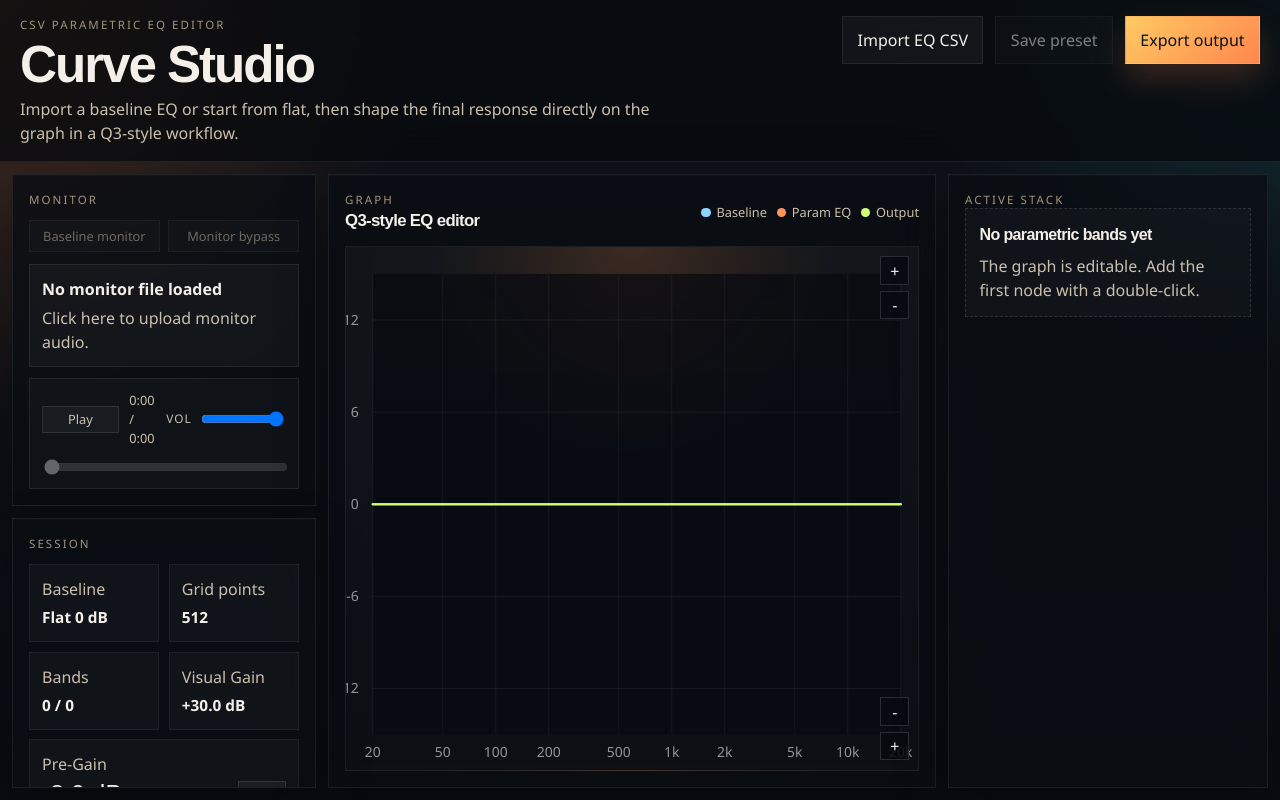
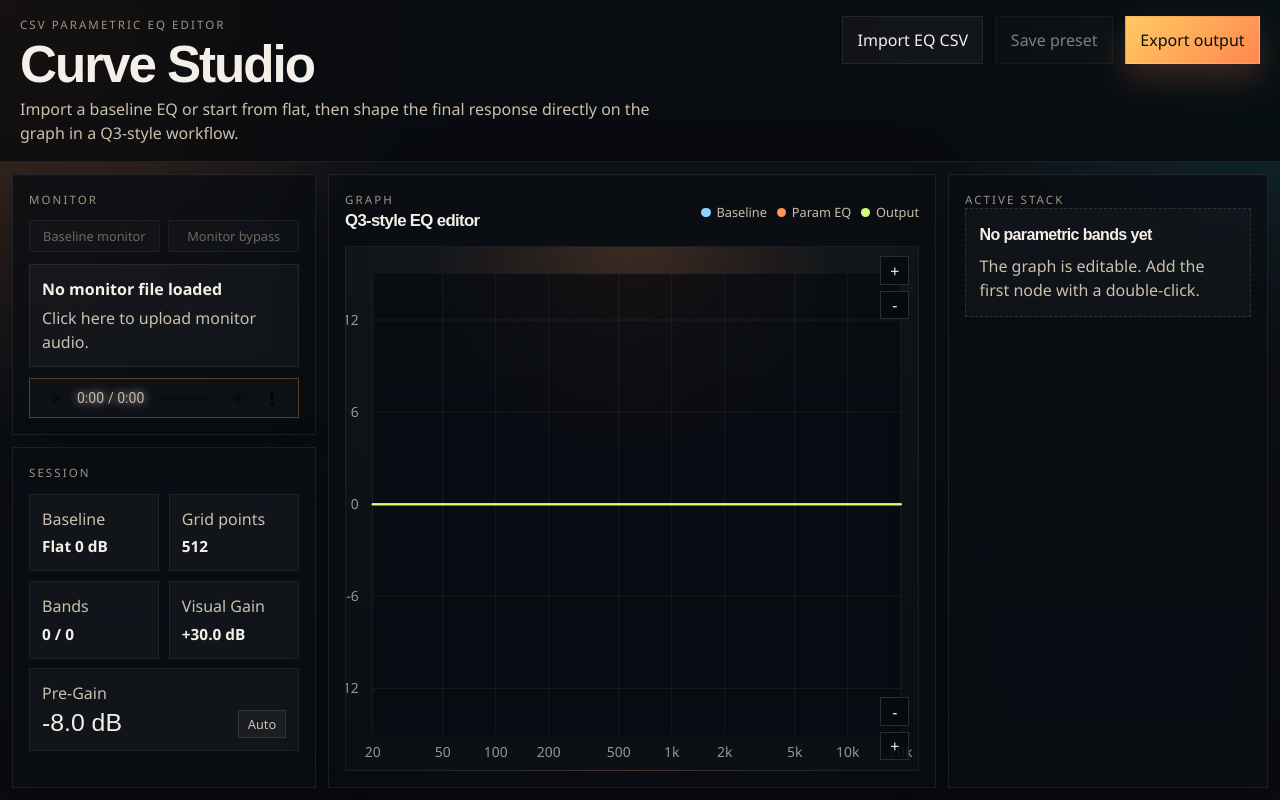
Before and after one commit to ARPO35/csv-equalizer, a React (Vite) app: page / in a window 1280 px wide. Built offline with nearby package versions, Linux system fonts and the light colour scheme.

Commit message:
feat(monitor): revert to native controls with flat amber skin

```diff
--- a/src/App.css
+++ b/src/App.css
@@ -282,61 +282,36 @@
   background: rgba(255, 205, 98, 0.08);
 }
 
-.monitor-player-shell {
-  display: grid;
-  gap: 0.55rem;
-  padding: 0.7rem 0.75rem;
-  border: 1px solid rgba(255, 255, 255, 0.08);
-  background: rgba(255, 255, 255, 0.025);
+.monitor-player {
+  width: 100%;
+  height: 2.5rem;
+  border: 1px solid rgba(255, 162, 77, 0.35);
+  border-radius: 0;
+  background: rgba(15, 18, 24, 0.96);
+  accent-color: #ffb356;
+  filter: saturate(0.92) brightness(0.95);
 }
 
-.monitor-player-header {
-  display: grid;
-  grid-template-columns: auto minmax(0, 1fr) auto;
-  align-items: center;
-  gap: 0.65rem;
+.monitor-player::-webkit-media-controls-enclosure {
+  border-radius: 0;
+  border: none;
+  background: linear-gradient(180deg, rgba(23, 28, 36, 0.98), rgba(14, 18, 24, 0.98));
 }
 
-.monitor-play-toggle {
-  min-width: 4.8rem;
+.monitor-player::-webkit-media-controls-panel {
+  border-radius: 0;
+  background: transparent;
 }
 
-.monitor-time-readout {
-  justify-self: center;
-  color: var(--muted-strong);
-  font-size: 0.8rem;
-  font-variant-numeric: tabular-nums;
+.monitor-player::-webkit-media-controls-play-button,
+.monitor-player::-webkit-media-controls-mute-button,
+.monitor-player::-webkit-media-controls-fullscreen-button {
+  filter: saturate(1.25) hue-rotate(-8deg) brightness(1.04);
 }
 
-.monitor-volume-control {
-  display: inline-flex;
-  align-items: center;
-  gap: 0.45rem;
-  color: var(--muted-strong);
-  font-size: 0.74rem;
-  text-transform: uppercase;
-  letter-spacing: 0.08em;
-}
-
-.monitor-volume-control input {
-  width: 5.2rem;
-}
-
-.monitor-seek {
-  width: 100%;
-}
-
-.monitor-seek:disabled {
-  opacity: 0.45;
-  cursor: not-allowed;
-}
-
-.monitor-player {
-  position: absolute;
-  width: 1px;
-  height: 1px;
-  opacity: 0;
-  pointer-events: none;
+.monitor-player::-webkit-media-controls-current-time-display,
+.monitor-player::-webkit-media-controls-time-remaining-display {
+  color: #f3dec0;
 }
 
 .stage {
@@ -831,17 +806,4 @@
   .band-popover.is-right {
     transform: translate(-50%, 1rem);
   }
-
-  .monitor-player-header {
-    grid-template-columns: 1fr;
-    justify-items: stretch;
-  }
-
-  .monitor-time-readout {
-    justify-self: start;
-  }
-
-  .monitor-volume-control {
-    justify-content: space-between;
-  }
 }
--- a/src/App.tsx
+++ b/src/App.tsx
@@ -28,16 +28,6 @@ function formatDb(value: number) {
   return `${value >= 0 ? '+' : ''}${value.toFixed(1)} dB`
 }
 
-function formatTime(totalSeconds: number) {
-  if (!Number.isFinite(totalSeconds) || totalSeconds < 0) {
-    return '0:00'
-  }
-
-  const minutes = Math.floor(totalSeconds / 60)
-  const seconds = Math.floor(totalSeconds % 60)
-  return `${minutes}:${seconds.toString().padStart(2, '0')}`
-}
-
 function EditorShell() {
   const curveInputRef = useRef<HTMLInputElement | null>(null)
   const audioInputRef = useRef<HTMLInputElement | null>(null)
@@ -52,10 +42,6 @@ function EditorShell() {
   const [visualGainDraft, setVisualGainDraft] = useState('')
   const [isEditingGridPoints, setIsEditingGridPoints] = useState(false)
   const [gridPointDraft, setGridPointDraft] = useState('')
-  const [monitorDurationSec, setMonitorDurationSec] = useState(0)
-  const [monitorCurrentTimeSec, setMonitorCurrentTimeSec] = useState(0)
-  const [monitorVolume, setMonitorVolume] = useState(1)
-  const [isMonitorPlaying, setIsMonitorPlaying] = useState(false)
   const { appliedBands, flushAppliedBands, markNextBandChange } = useAppliedBands(
     state.bands,
   )
@@ -244,94 +230,6 @@ function EditorShell() {
     audioElement.src = audioObjectUrlRef.current
     audioElement.load()
   }, [audioElement])
-
-  useEffect(() => {
-    if (!audioElement) {
-      return
-    }
-
-    const syncFromElement = () => {
-      const nextDuration = Number.isFinite(audioElement.duration) ? audioElement.duration : 0
-      const nextTime = Number.isFinite(audioElement.currentTime) ? audioElement.currentTime : 0
-      const nextVolume = Number.isFinite(audioElement.volume) ? audioElement.volume : 1
-      setMonitorDurationSec(Math.max(0, nextDuration))
-      setMonitorCurrentTimeSec(Math.max(0, nextTime))
-      setMonitorVolume(Math.min(1, Math.max(0, nextVolume)))
-      setIsMonitorPlaying(!audioElement.paused && !audioElement.ended)
-    }
-
-    syncFromElement()
-    const events = [
-      'loadedmetadata',
-      'durationchange',
-      'timeupdate',
-      'play',
-      'pause',
-      'ended',
-      'volumechange',
-    ] as const
-    for (const eventName of events) {
-      audioElement.addEventListener(eventName, syncFromElement)
-    }
-
-    return () => {
-      for (const eventName of events) {
-        audioElement.removeEventListener(eventName, syncFromElement)
-      }
-    }
-  }, [audioElement])
-
-  async function handleToggleMonitorPlayback() {
-    if (!audioElement) {
-      return
-    }
-
-    if (!state.audioFileName) {
-      handleAudioUploadClick()
-      return
-    }
-
-    if (audioElement.paused) {
-      try {
-        await audioElement.play()
-      } catch {
-        // Ignore autoplay/user-gesture failures and keep UI responsive.
-      }
-      return
-    }
-
-    audioElement.pause()
-  }
-
-  function handleMonitorSeekChange(event: ChangeEvent<HTMLInputElement>) {
-    if (!audioElement || monitorDurationSec <= 0) {
-      return
-    }
-
-    const nextTime = Number(event.target.value)
-    if (Number.isNaN(nextTime)) {
-      return
-    }
-
-    const boundedTime = Math.min(monitorDurationSec, Math.max(0, nextTime))
-    audioElement.currentTime = boundedTime
-    setMonitorCurrentTimeSec(boundedTime)
-  }
-
-  function handleMonitorVolumeChange(event: ChangeEvent<HTMLInputElement>) {
-    if (!audioElement) {
-      return
-    }
-
-    const nextVolume = Number(event.target.value)
-    if (Number.isNaN(nextVolume)) {
-      return
-    }
-
-    const boundedVolume = Math.min(1, Math.max(0, nextVolume))
-    audioElement.volume = boundedVolume
-    setMonitorVolume(boundedVolume)
-  }
 
   function updateBand(nextBand: EqBand, mode: BandUpdateMode) {
     const currentBand = state.bands.find((band) => band.id === nextBand.id)
@@ -556,45 +454,12 @@ function EditorShell() {
                 </p>
               </button>
 
-              <div className="monitor-player-shell">
-                <div className="monitor-player-header">
-                  <button
-                    type="button"
-                    className={`chip-button monitor-play-toggle ${isMonitorPlaying ? 'is-active' : ''}`}
-                    onClick={() => void handleToggleMonitorPlayback()}
-                  >
-                    {isMonitorPlaying ? 'Pause' : 'Play'}
-                  </button>
-                  <div className="monitor-time-readout">
-                    {formatTime(monitorCurrentTimeSec)} / {formatTime(monitorDurationSec)}
-                  </div>
-                  <label className="monitor-volume-control">
-                    <span>Vol</span>
-                    <input
-                      aria-label="Monitor volume"
-                      type="range"
-                      min={0}
-                      max={1}
-                      step={0.01}
-                      value={monitorVolume}
-                      onChange={handleMonitorVolumeChange}
-                    />
-                  </label>
-                </div>
-                <input
-                  className="monitor-seek"
-                  aria-label="Monitor position"
-                  type="range"
-                  min={0}
-                  max={monitorDurationSec > 0 ? monitorDurationSec : 0}
-                  step={0.01}
-                  value={monitorDurationSec > 0 ? Math.min(monitorCurrentTimeSec, monitorDurationSec) : 0}
-                  disabled={!state.audioFileName || monitorDurationSec <= 0}
-                  onChange={handleMonitorSeekChange}
-                />
-              </div>
-
-              <audio ref={setAudioElement} className="monitor-player" preload="metadata" />
+              <audio
+                ref={setAudioElement}
+                className="monitor-player"
+                controls
+                preload="metadata"
+              />
             </div>
           </section>
 
```
Also changed, not shown: 1 other file (tests, documents, lock files or other folders).
